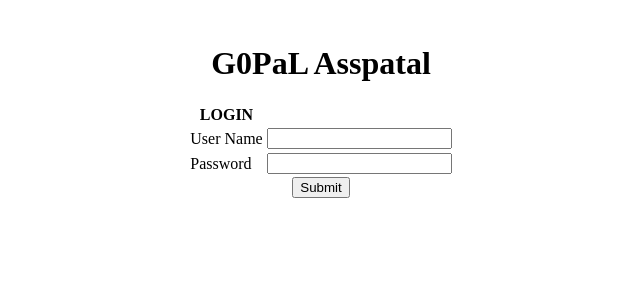
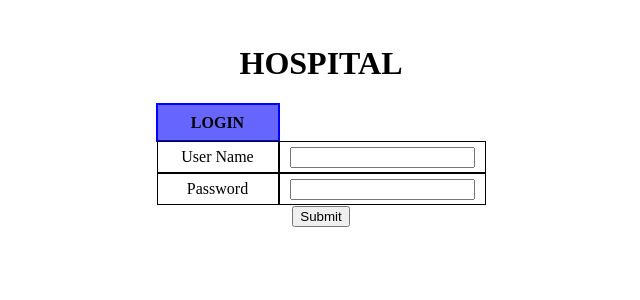
Before and after one commit to utk-spartan/PHP-project, a PHP site: page /main.php in a window 1280 px wide. Shown: the top 300 px of the page, without its empty margins (319-959 px from the left). Run offline with PHP 8.4, Linux system fonts and the light colour scheme; data that the repository does not hold is empty.

Commit message:
added css and update

```diff
--- a/header.php
+++ b/header.php
@@ -1,6 +1,6 @@
 <?php
-	echo "<h1><center><br>G0PaL Asspatal</h1>";
-
+	echo "<h1><center><br>HOSPITAL</h1>";
+	echo "<head><link rel=stylesheet type=text/css href=style.css></head>";
 	session_start();
 
 	$con = new mysqli("localhost","root","","hospital");
@@ -14,12 +14,11 @@
 		$row=$q->num_rows;
 		$col=$q->field_count;
 
-		echo "<table>";
+		echo "<br><table>";
 		for($j=0;$j<$col;$j++){
 				$c=$q->fetch_field();
 				echo "<th>",$c->name,"</th>";
 			}
-		echo "<br>";
 		for($i=0;$i<$row;$i++){
 			$r=$q->fetch_row();
 			echo "<tr>";
--- /dev/null
+++ b/style.css
@@ -0,0 +1,27 @@
+td{
+	outline-style: solid;
+	outline-width: 1px;
+	text-align: center;
+	height: 30px;
+	}
+.rbut{
+	outline-style: none;
+	padding-right: 0px;
+	padding-left: 0px;
+}
+th{
+	outline-style: solid;
+	outline-color: blue;
+	outline-width: 2px;
+	height: 35px;
+	background-color: #6666FF;
+
+}
+
+th,td{
+	width: 100px;
+	padding-right: 10px;
+	padding-left: 10px;
+
+}
+.hideoption { display:none; visibility:hidden; height:0; font-size:0; }
```
Also changed, not shown: admin.php (+29 -6 lines).
